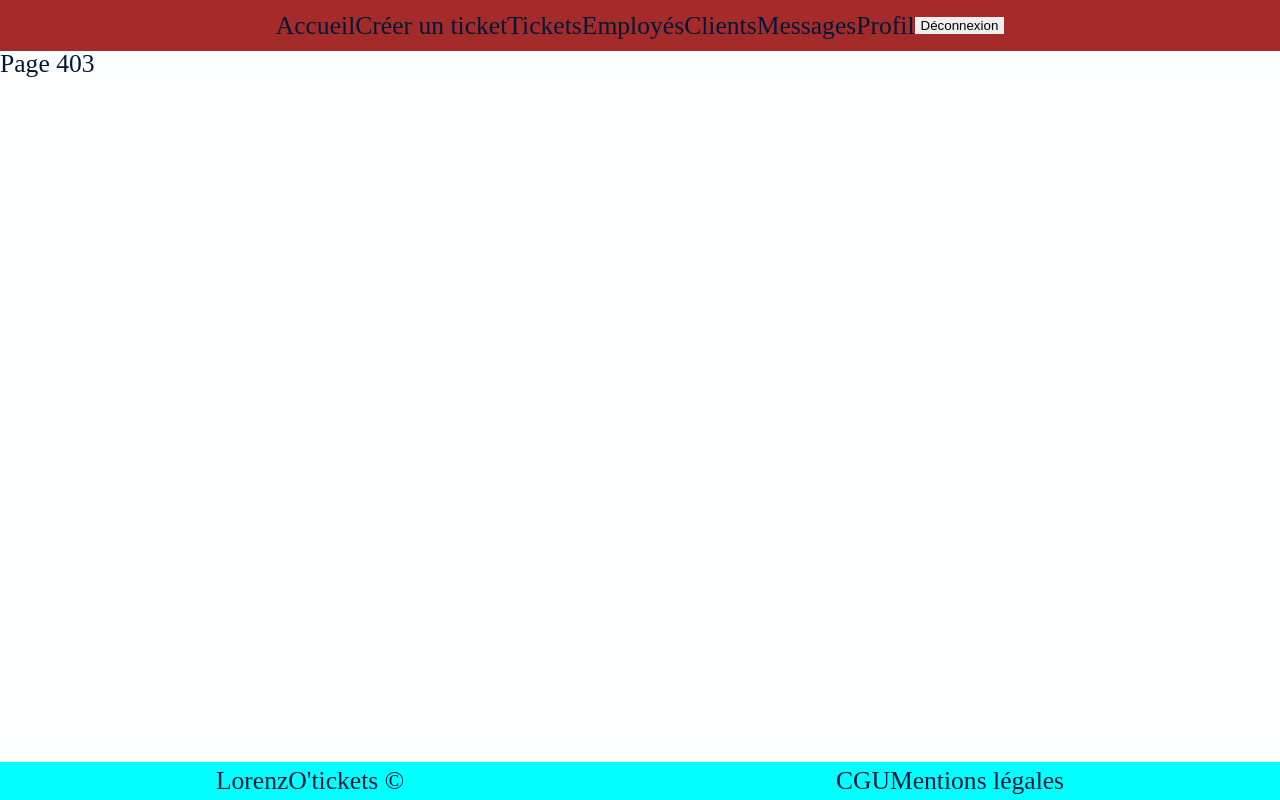
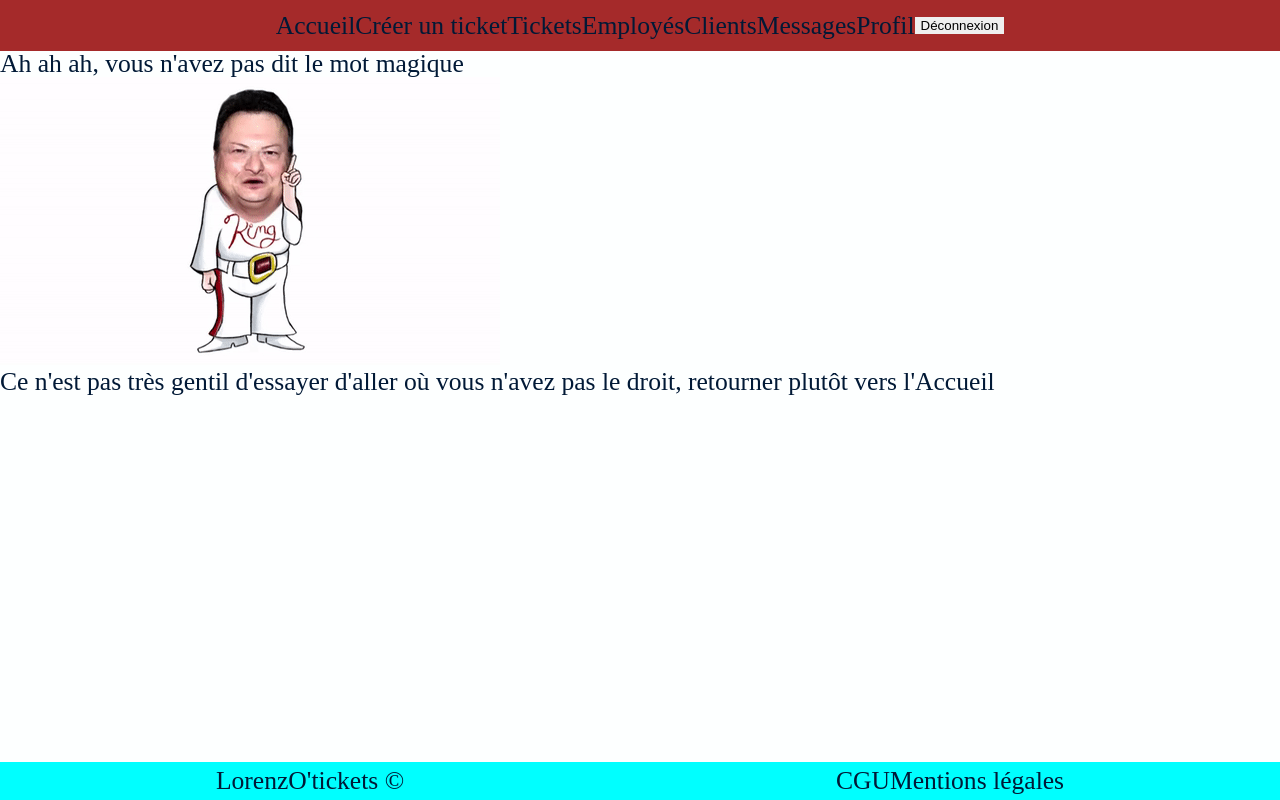
Before and after one commit to Fidia-e/lorenzo-tickets-project, a React (Create React App) app in the folder front/: page /403 in a window 1280 px wide. Built offline with nearby package versions, Linux system fonts and the light colour scheme.

Commit message:
feat: 🎸 add error 403 content and link to homepage

```diff
--- a/front/src/pages/Error403/index.tsx
+++ b/front/src/pages/Error403/index.tsx
@@ -1,8 +1,17 @@
 import { FunctionComponent } from 'react';
-import '../../styles/index.scss';
+import { Link } from 'react-router-dom';
 
-const Error403: FunctionComponent = () => {
-  return <h1>Page 403</h1>;
-};
+import ahahah from '../../assets/images/ahahah.gif';
 
+const Error403: FunctionComponent = () => (
+  <div className="error403-container">
+    <h1>Ah ah ah, vous n&apos;avez pas dit le mot magique</h1>
+    <img src={ahahah as string} alt="un gif de Dennis Nedry de Jurassic Park" />
+    <p>
+      Ce n&apos;est pas très gentil d&apos;essayer d&apos;aller où vous n&apos;avez pas le droit, retourner plutôt vers
+      l&apos;
+      <Link to="/accueil">Accueil</Link>
+    </p>
+  </div>
+);
 export default Error403;
```
Also changed, not shown: front/src/assets/images/ahahah.gif (added).
